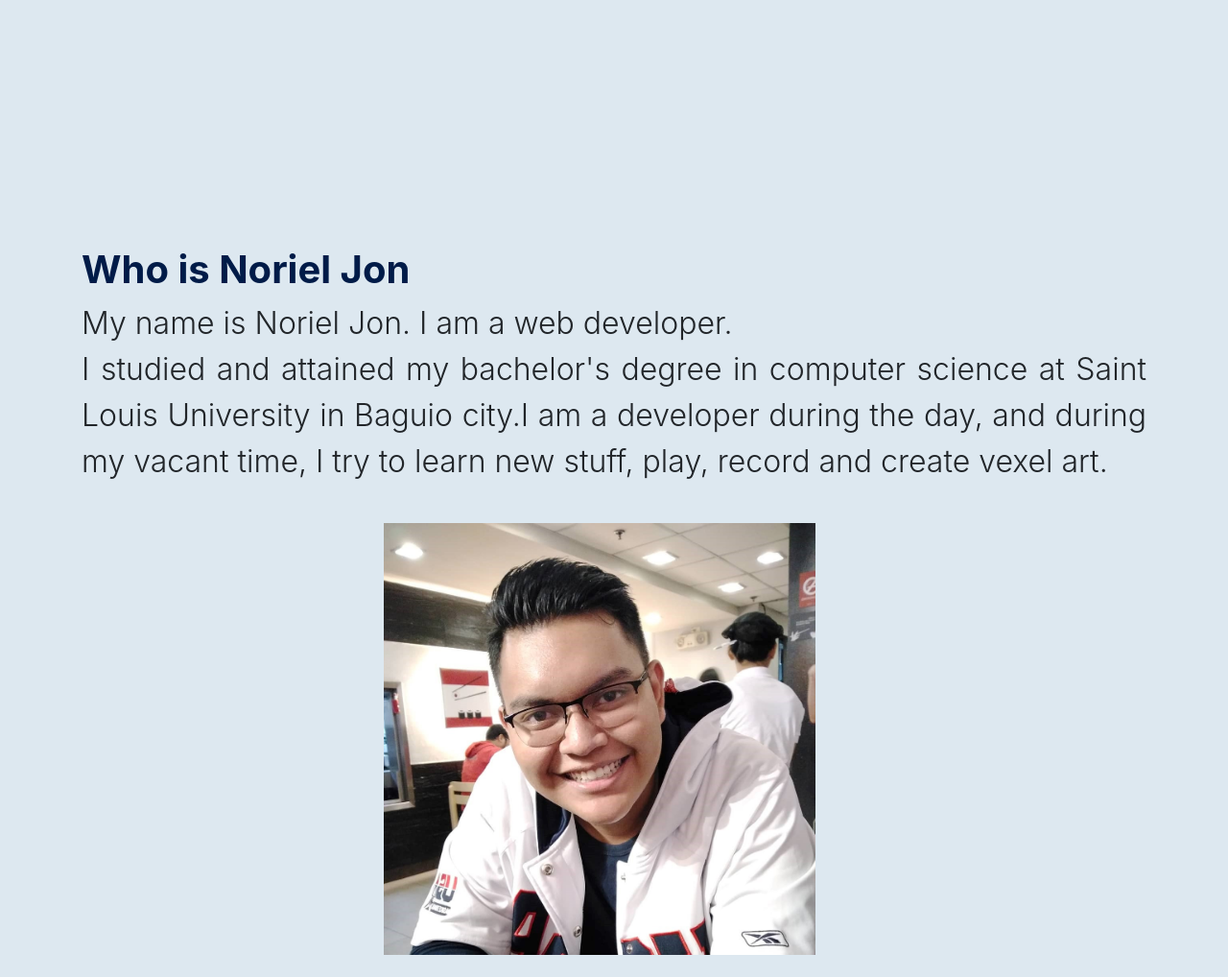
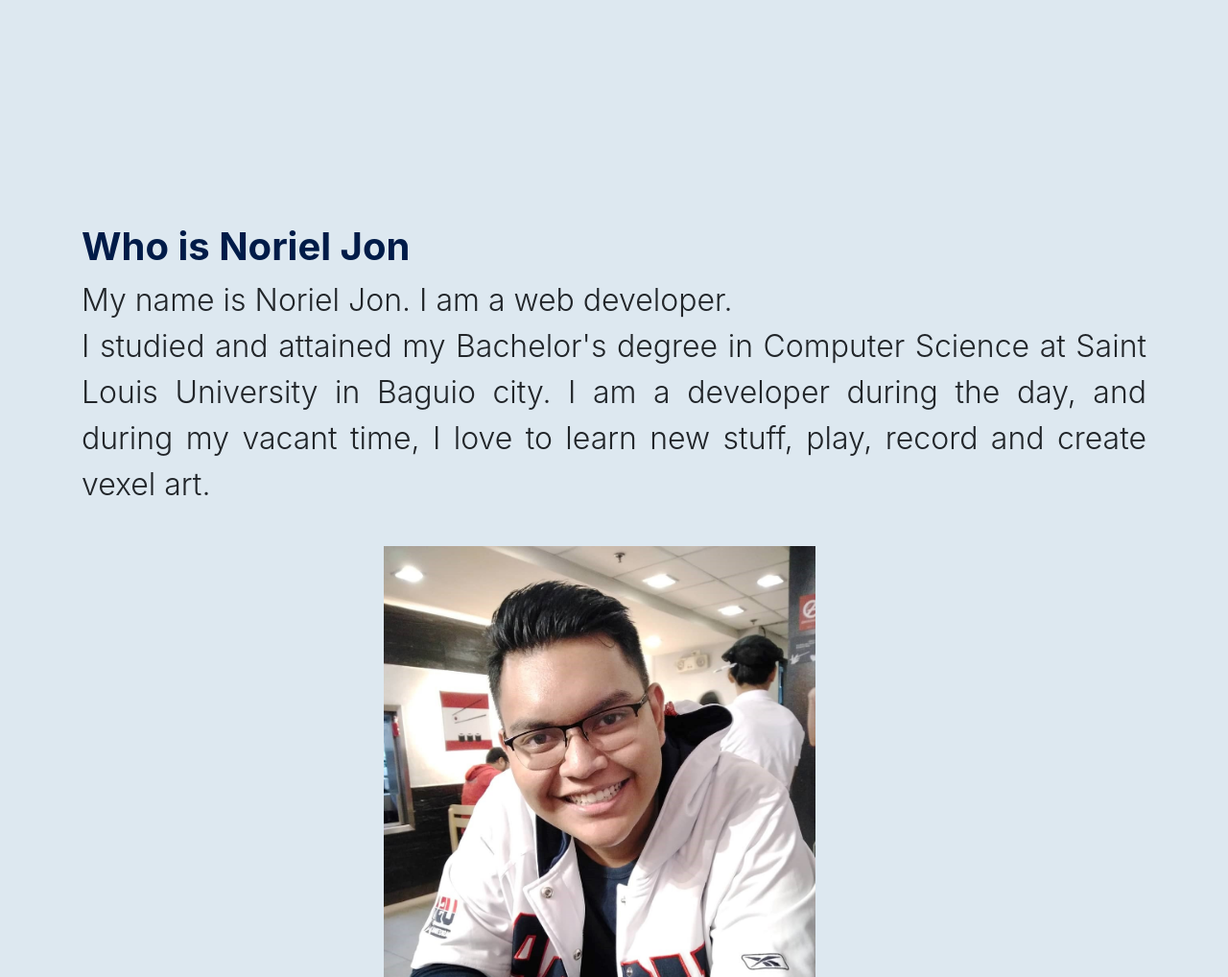
Before and after one commit to norieljon/portfolio, a CodeIgniter app: page /database/index.php/home/index in a window 1280 px wide. Shown: the part 783-1801 px from the top of the page at 96% size. Run offline with CodeIgniter, Linux system fonts and the light colour scheme; some libraries are stand-ins or nearby versions; some web fonts are replaced.

Commit message:
Paragraph update on the home section

```diff
--- a/application/views/home/body.php
+++ b/application/views/home/body.php
@@ -17,7 +17,7 @@
         <div class="row">
             <h1 class="font-weight-bold col-12 text-dark-blue">Who is Noriel Jon</h1>
             <div class="col-12 d-flex">
-                <p class="font-weight-light text text-justify">My name is Noriel Jon. I am a web developer.<br>I studied and attained my bachelor's degree in computer science at Saint Louis University in Baguio city.I am a developer during the day, and during my vacant time, I try to learn new stuff, play, record and create vexel art.</p>
+                <p class="font-weight-light text text-justify">My name is Noriel Jon. I am a web developer.<br>I studied and attained my Bachelor's degree in Computer Science at Saint Louis University in Baguio city. I am a developer during the day, and during my vacant time, I love to learn new stuff, play, record and create vexel art.</p>
             </div>
         </div>
 
```
